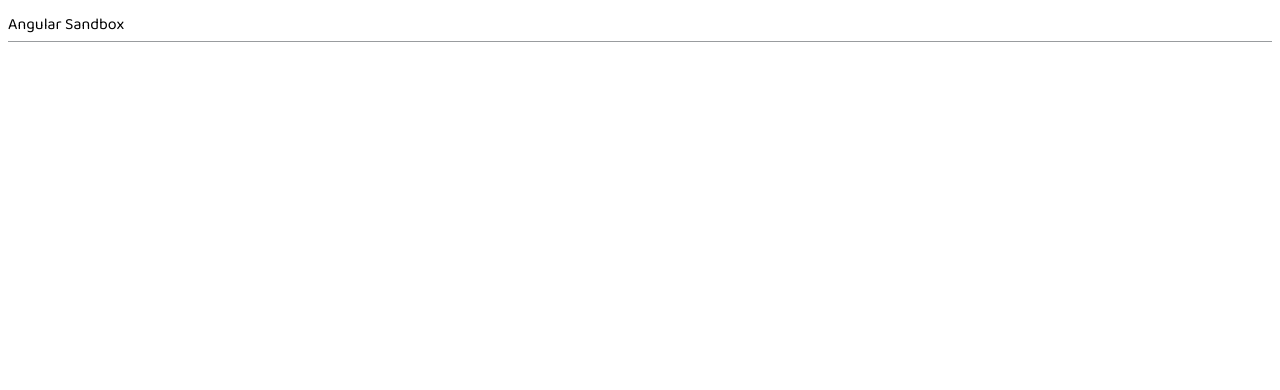
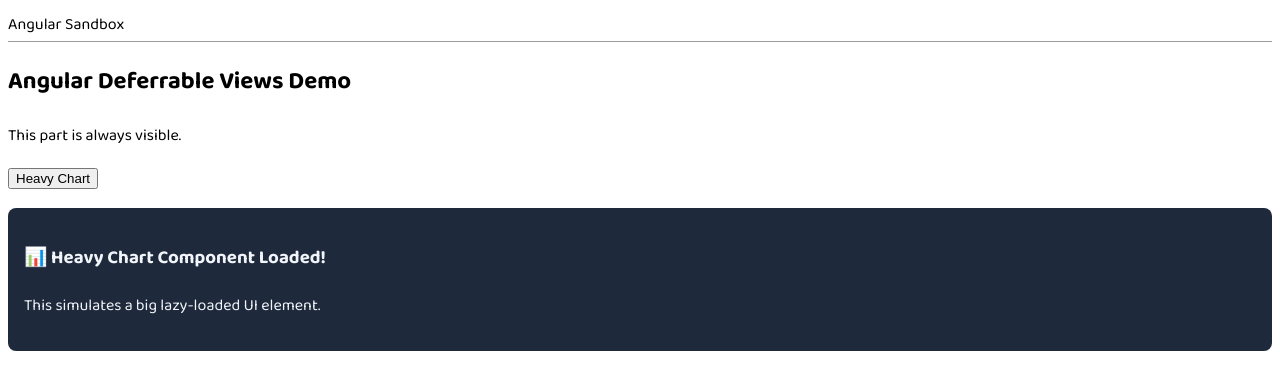
Before and after one commit to ozgursarikamis/angular-sandbox, an Angular app: page / in a window 1280 px wide. Shown: the top 390 px of the page. Built offline with nearby package versions, Linux system fonts and the light colour scheme.

Commit message:
Deferrable Views #1

```diff
--- a/src/app/app.component.html
+++ b/src/app/app.component.html
@@ -1,3 +1,5 @@
 <div class="title">
   Angular Sandbox {{ title ? " - " + title : "" }}
 </div>
+
+<app-deferrable-views />
--- a/src/app/app.module.ts
+++ b/src/app/app.module.ts
@@ -2,13 +2,15 @@ import { NgModule } from '@angular/core';
 import { BrowserModule } from '@angular/platform-browser';
 
 import { AppComponent } from './app.component';
+import { DeferrableViewsComponent } from './deferrable-views/deferrable-views.component';
 
 @NgModule({
   declarations: [
     AppComponent
   ],
   imports: [
-    BrowserModule
+    BrowserModule,
+    DeferrableViewsComponent
   ],
   providers: [],
   bootstrap: [AppComponent]
--- /dev/null
+++ b/src/app/deferrable-views/deferrable-views.component.html
@@ -0,0 +1,21 @@
+<h2>Angular Deferrable Views Demo</h2>
+
+<!-- This part loads immediately -->
+<p>This part is always visible.</p>
+
+<button #buttonRef>Heavy Chart</button>
+
+<!-- This part is lazy-loaded using @defer -->
+@defer (on timer(2000))
+{
+  <app-heavy-chart />
+}
+@placeholder {
+  <p class="flex flex-row bg-orange-100 shadow-md p-4 w-120">Loading chart...</p>
+}
+@loading {
+  <p>Chart is loading...</p>
+}
+@error {
+  <p style="color: red;">Failed to load chart!</p>
+}
--- /dev/null
+++ b/src/app/heavy-chart/heavy-chart.component.html
@@ -0,0 +1,4 @@
+<div class="chart-box">
+    <h3>📊 Heavy Chart Component Loaded!</h3>
+    <p>This simulates a big lazy-loaded UI element.</p>
+</div>
--- /dev/null
+++ b/src/app/heavy-chart/heavy-chart.component.scss
@@ -0,0 +1,7 @@
+ .chart-box {
+     background: #1e293b;
+     color: #f1f5f9;
+     padding: 1rem;
+     border-radius: 8px;
+     margin-top: 1rem;
+ }
```
Also changed, not shown: src/app/deferrable-views/deferrable-views.component.ts (added, +12 -0 lines), src/app/heavy-chart/heavy-chart.component.ts (added, +9 -0 lines), src/app/deferrable-views/deferrable-views.component.scss (added).
